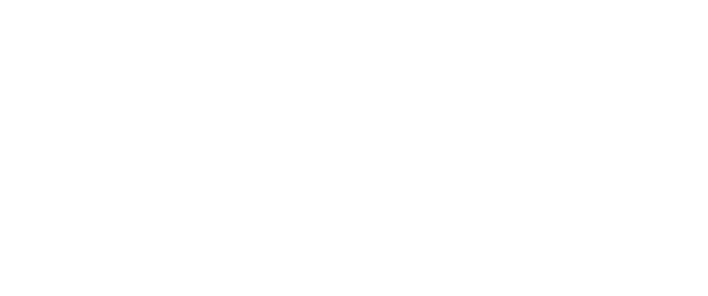
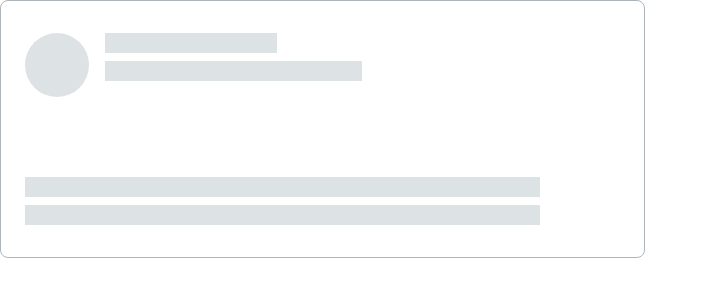
Before and after one commit to js-tasks-ru/htmlcss-20240216_akoesnikova, a website: page 04-lection2/02-skeleton/index.html in a window 1280 px wide. Shown: the whole page, without its empty margins (0-708 px from the left). Drawn offline with Linux system fonts and the light colour scheme.

Commit message:
skeleton

```diff
--- a/04-lection2/02-skeleton/index.html
+++ b/04-lection2/02-skeleton/index.html
@@ -6,6 +6,20 @@
         <link rel="stylesheet" href="./skeleton.css">
     </head>
     <body>
-
+        <div class="skeleton">
+            <div class="skeleton__row">
+                <div class="skeleton_column">
+                    <div class="skeleton__circle"></div>
+                </div>
+                <div class="skeleton__column">
+                    <div class="skeleton__rectangle" style="width: 172px;"></div>
+                    <div class="skeleton__rectangle" style="width: 257px;"></div>
+                </div>
+            </div>
+            <div class="skeleton__bottom">
+                <div class="skeleton__rectangle" style="width: 515px;"></div>
+                <div class="skeleton__rectangle" style="width: 515px;"></div>
+            </div>
+        </div>
     </body>
 </html>
--- a/04-lection2/02-skeleton/skeleton.css
+++ b/04-lection2/02-skeleton/skeleton.css
@@ -0,0 +1,41 @@
+.skeleton {
+    display: flex;
+    flex-direction: column;
+    justify-content: space-between;
+    border: 1px solid var(--grey-3);
+    border-radius: 8px;
+    width: 100%;
+    max-width: 579px;
+    height: 192px;
+    padding: 32px 40px 32px 24px;
+}
+
+.skeleton__row {
+    display: flex;
+}
+
+.skeleton__column {
+    display: flex;
+    flex-direction: column;
+    flex: 1;
+    row-gap: 8px;
+}
+
+.skeleton__bottom {
+    display: flex;
+    flex-direction: column;
+    gap: 8px;
+}
+
+.skeleton__circle {
+    margin-right: 16px;
+    width: 64px;
+    height: 64px;
+    border-radius: 50%;
+    background-color: var(--grey-2);
+}
+
+.skeleton__rectangle {
+    height: 20px;
+    background-color: var(--grey-2);
+}
```
